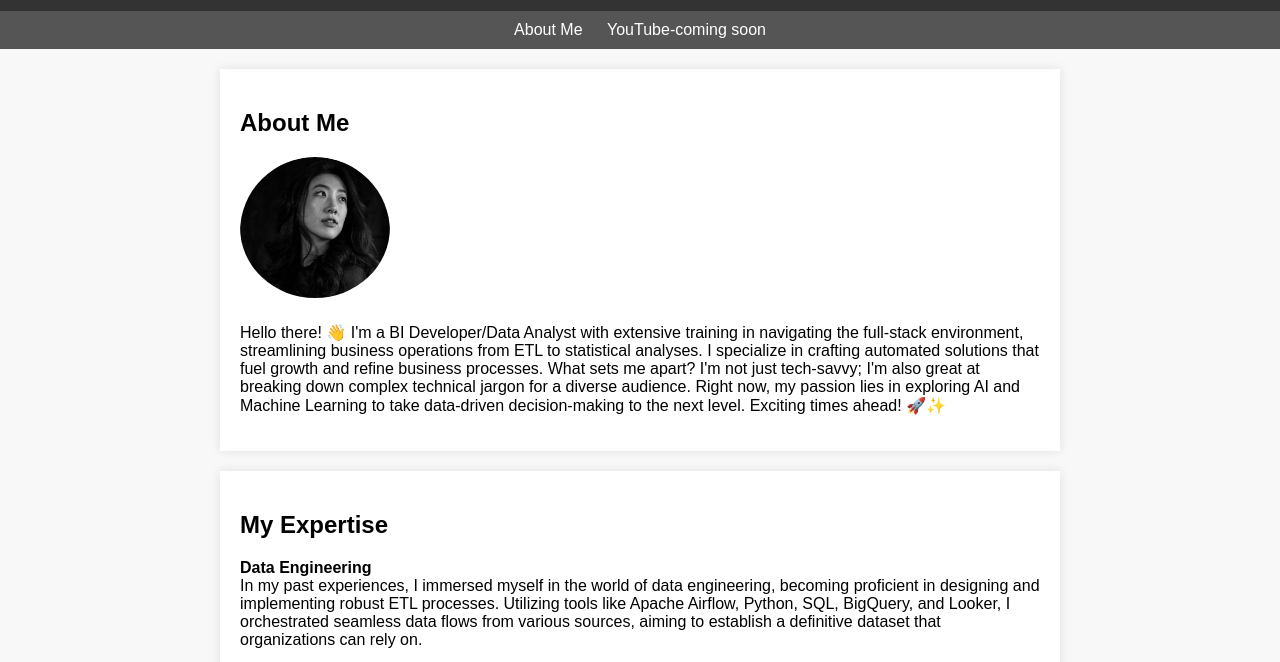
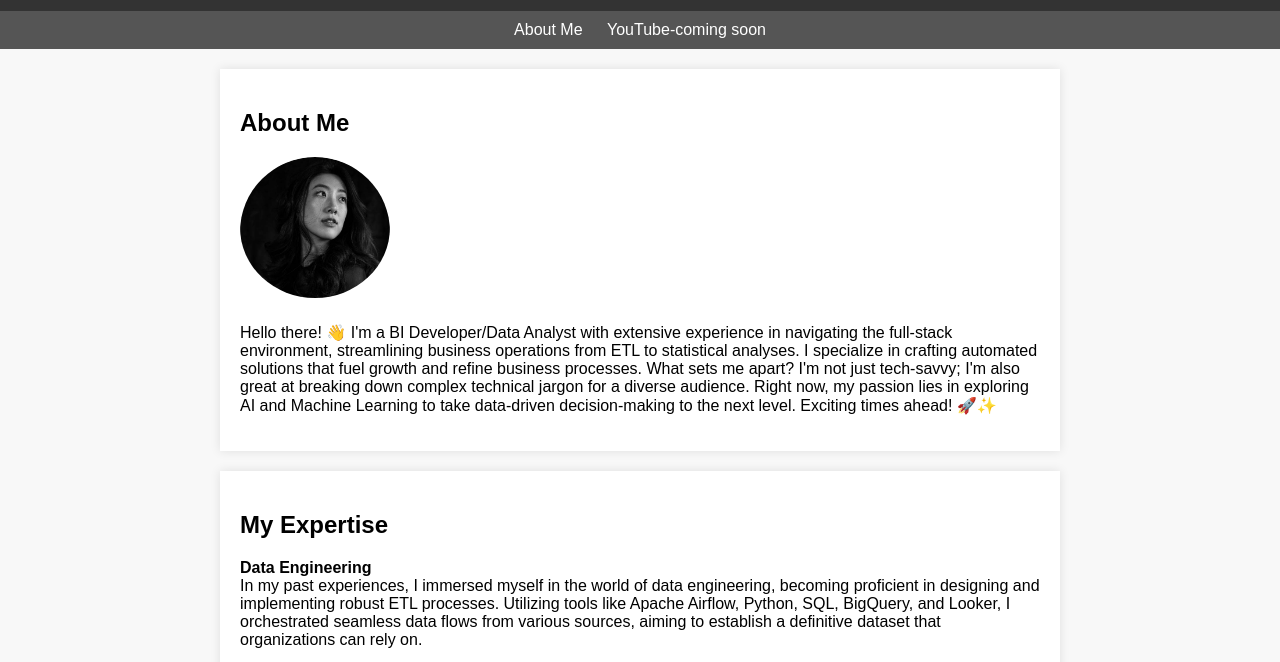
Before and after one commit to kimkukhwa/mywebsite, a plain HTML site: page docs/index.html in a window 1280 px wide. Shown: the part 89-751 px from the top of the page. Drawn offline with Linux system fonts and the light colour scheme.

Commit message:
Update index.html

```diff
--- a/docs/index.html
+++ b/docs/index.html
@@ -78,7 +78,7 @@
             <img src="my-profile-picture.jpg" alt="KukHwa" class="profile-picture">
         </div>
         <p>
-            Hello there! 👋 I'm a BI Developer/Data Analyst with extensive training in navigating the full-stack environment, streamlining business operations from ETL to statistical analyses. I specialize in crafting automated solutions that fuel growth and refine business processes. What sets me apart? I'm not just tech-savvy; I'm also great at breaking down complex technical jargon for a diverse audience. Right now, my passion lies in exploring AI and Machine Learning to take data-driven decision-making to the next level. Exciting times ahead! 🚀✨
+            Hello there! 👋 I'm a BI Developer/Data Analyst with extensive experience in navigating the full-stack environment, streamlining business operations from ETL to statistical analyses. I specialize in crafting automated solutions that fuel growth and refine business processes. What sets me apart? I'm not just tech-savvy; I'm also great at breaking down complex technical jargon for a diverse audience. Right now, my passion lies in exploring AI and Machine Learning to take data-driven decision-making to the next level. Exciting times ahead! 🚀✨
         </p>
     </div>
 
```
